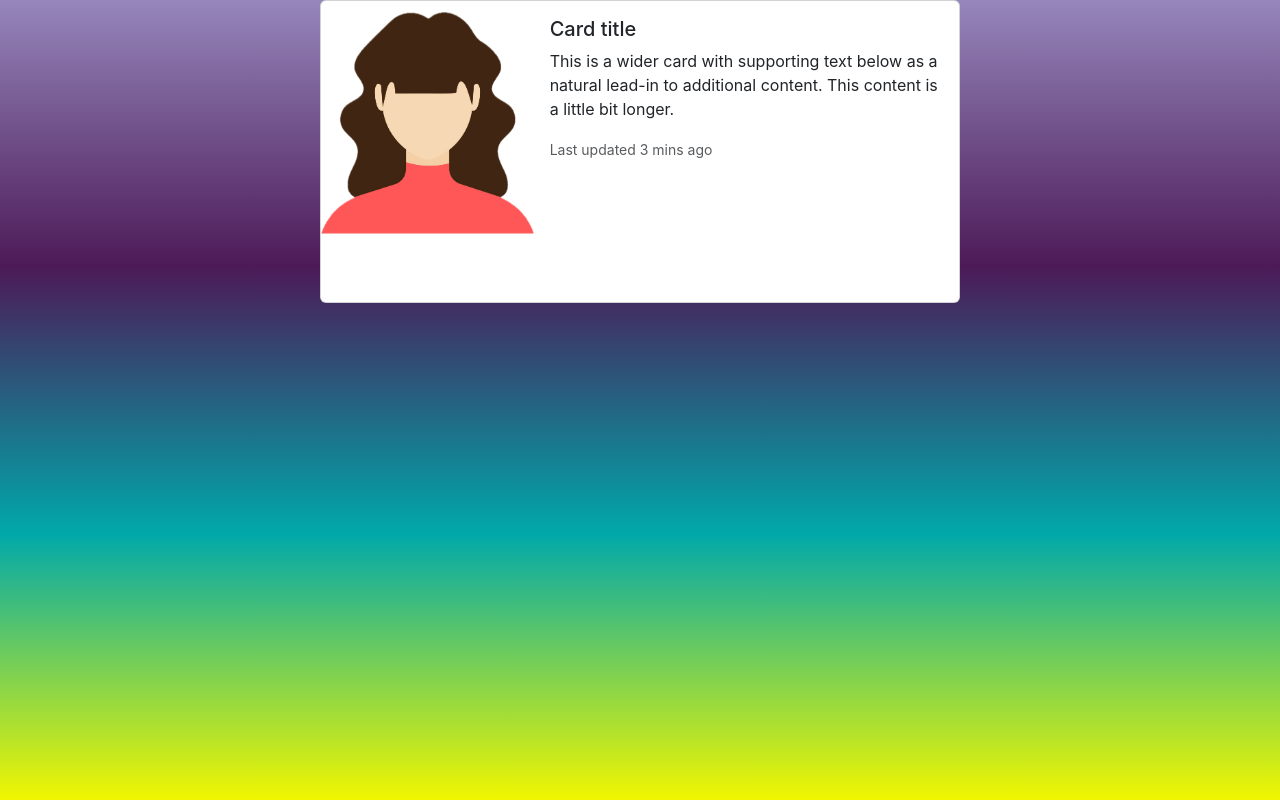
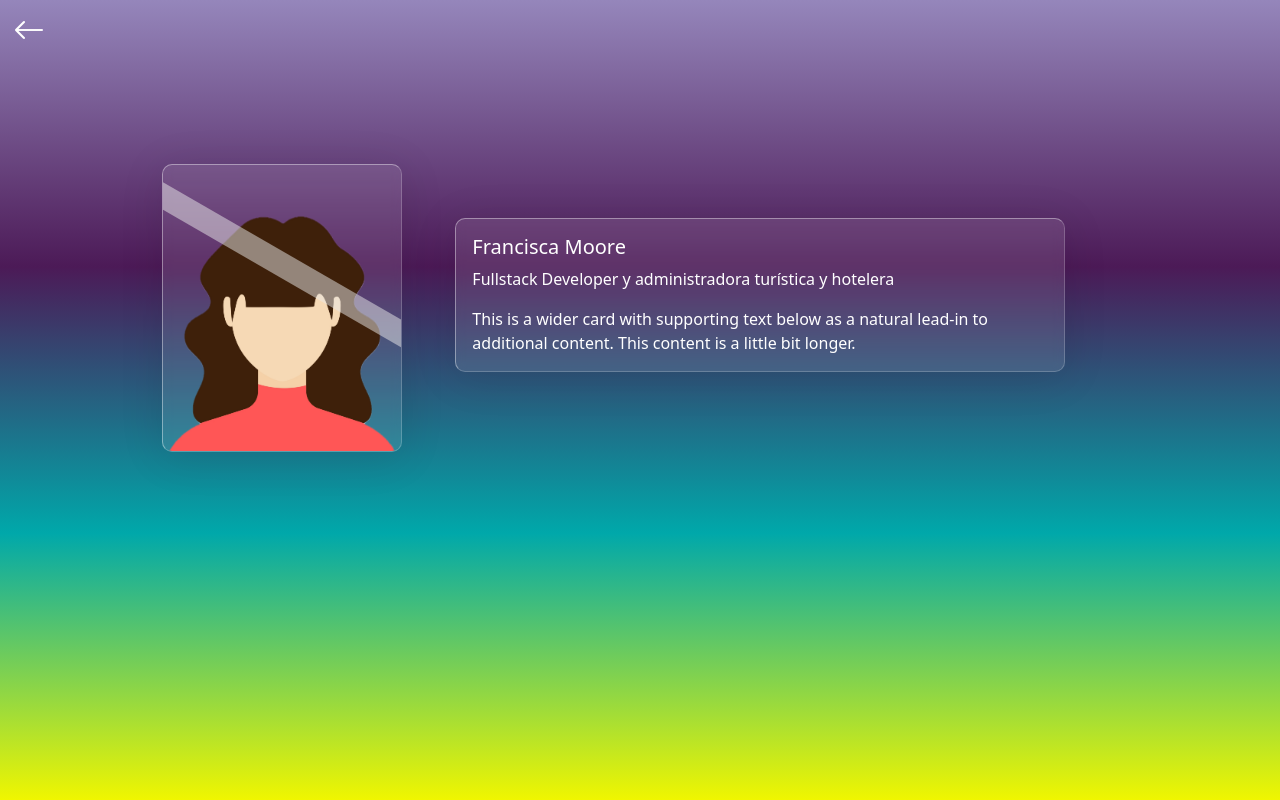
Before and after one commit to FraanMoore/portafolio, a React (Create React App) app: page /AboutMe in a window 1280 px wide. Built offline with nearby package versions, Linux system fonts and the light colour scheme.

Commit message:
add back arrow and change family-font

```diff
--- a/src/App.css
+++ b/src/App.css
@@ -13,3 +13,10 @@ body{
     background-attachment: fixed;
 
 }
+
+#backButton{
+    border: none;
+    font-size: xx-large;
+    color: white;
+
+}
--- a/src/components/navbar.css
+++ b/src/components/navbar.css
@@ -92,7 +92,7 @@ li{
 }
 .indice::before{
     content: '';
-    width: 50px;
+    width: 20%;
     height: 100%;
     background: #eaeaea80;
     position: absolute;
@@ -121,7 +121,7 @@ li .bi{
     position: relative;
     overflow: visible !important;
     color: whitesmoke;
-    font-family: fantasy;
+    font-family:Verdana, Geneva, Tahoma, sans-serif ;
     font-size: 5em;
 
   }
--- a/src/views/aboutme.css
+++ b/src/views/aboutme.css
@@ -5,17 +5,84 @@ CALIPSO - #00A8AA
 AMARILLO - #F0F600
 */
 
-#aboutmeContainer {
-    width:50%;
+
+
+#aboutmeContainer{
+    position: relative;
+    display: flex;
+    padding: 3%;
+    margin: 5%;
+    display: flex;
+    justify-content: center;
+    background-color: transparent;
+    border-style: none;
+
+}
+
+#avatarImg{
+    z-index: 2;
     position: relative;
     display: flex;
     justify-content: center;
     align-items: center;
-    margin: auto; /* Agrega margen automático para centrar horizontalmente */
+    top: 0;
+    width: 15rem;
+    height: 18rem;
+    background: #ffffff1a;
+    color: #fff;
+    border: 1px solid #ffffff66;
+    border-right: 1px solid #ffffff33;
+    border-bottom: 1px solid #ffffff33;
+    border-radius: 10px;
+    backdrop-filter: blur(5px);
+    box-shadow: 0 5px 45px #0000001a;
+    text-decoration: none;
+    overflow: hidden;
+    transition: top 0.5s, z-index 0s, transform 0.5s;
+    transition-delay: 0.5s 0.5s 0s;
 
 }
+#avatarImg::before{ /*linea gris de los "botones" */
+    content: '';
+    width: 20%;
+    height: 100%;
+    background: #eaeaea80;
+    position: absolute;
+    top: 0;
+    left: 0;
+    transform: skewX(60deg) translateX(170px);
+    transition: 0.5s;
+}
+#avatarImg{
+    z-index: 1;
+}
+#avatarImg:hover{
+    z-index: 3;
+    top: -50px;
+    transition-delay: 0s, 0.5s, 0.5s;
+    transform: translateY(50px);
+}
+#avatarImg:hover::before{
+    transform: skewX(45deg) translateX(-150px);
+}
+img{
 
-#avatarImg{
+    padding-top: 25%;
+    border-radius: 10px;
+}
 
+#textAboutme{
+    padding: 5%;
+    font-family:system-ui, -apple-system, BlinkMacSystemFont, 'Segoe UI', Roboto, Oxygen, Ubuntu, Cantarell, 'Open Sans', 'Helvetica Neue', sans-serif;
+}
+.card-body{
+    background: #ffffff1a;
+    color: #fff;
+    border: 1px solid #ffffff66;
+    border-right: 1px solid #ffffff33;
+    border-bottom: 1px solid #ffffff33;
+    border-radius: 10px;
+    backdrop-filter: blur(5px);
+    box-shadow: 0 5px 45px #0000001a;
 
 }
--- a/src/views/aboutme.js
+++ b/src/views/aboutme.js
@@ -5,24 +5,25 @@ import Avatar from '../assets/avatar.png';
 
 const AboutMe = () => {
   return (
+<div>
+<button type="button" class="btn"><Link to={"/"} id="backButton" ><i className="bi bi-arrow-left"></i></Link></button>
 
-    <div id="aboutmeContainer">
-      <div className="card mb-3">
-  <div className="row g-0">
-    <div className="col-md-4" id="avatarImg">
-      <img src={Avatar} className="img-fluid rounded-start"/>
+      <div id="aboutmeContainer" className="card mb-3">
+        <div className="row g-0" style={{justifyContent: "center"}}>
+          <div id="avatarImg" className="col-md-4">
+            <img  src={Avatar} className="img-fluid rounded-start" />
           </div>
-    <div className="col-md-8">
+          <div id="textAboutme" className="col-md-8">
             <div className="card-body">
-        <h5 className="card-title">Card title</h5>
+              <h5 className="card-title">Francisca Moore</h5>
+              <p>Fullstack Developer y administradora turística y hotelera</p>
               <p className="card-text">This is a wider card with supporting text below as a natural lead-in to additional content. This content is a little bit longer.</p>
-        <p className="card-text"><small className="text-body-secondary">Last updated 3 mins ago</small></p>
-      </div>
             </div>
           </div>
         </div>
       </div>
 
+      </div>
 
   )
 };
--- a/src/views/contact.js
+++ b/src/views/contact.js
@@ -1,10 +1,12 @@
 import React from "react";
+import { Link } from "react-router-dom";
 
 
 const Contact = () => {
   return (
 
 <div>
+<button type="button" class="btn"><Link to={"/"} id="backButton" ><i className="bi bi-arrow-left"></i></Link></button>
      </div>
   )
 };
--- a/src/views/projects.js
+++ b/src/views/projects.js
@@ -1,10 +1,11 @@
 import React from "react";
-
+import { Link } from "react-router-dom";
 
 const Projects = () => {
   return (
 
 <div>
+<button type="button" class="btn"><Link to={"/"} id="backButton" ><i className="bi bi-arrow-left"></i></Link></button>
      </div>
   )
 };
```
Also changed, not shown: src/assets/avatar.png. Lines whose indentation alone changed are shown as unchanged.
